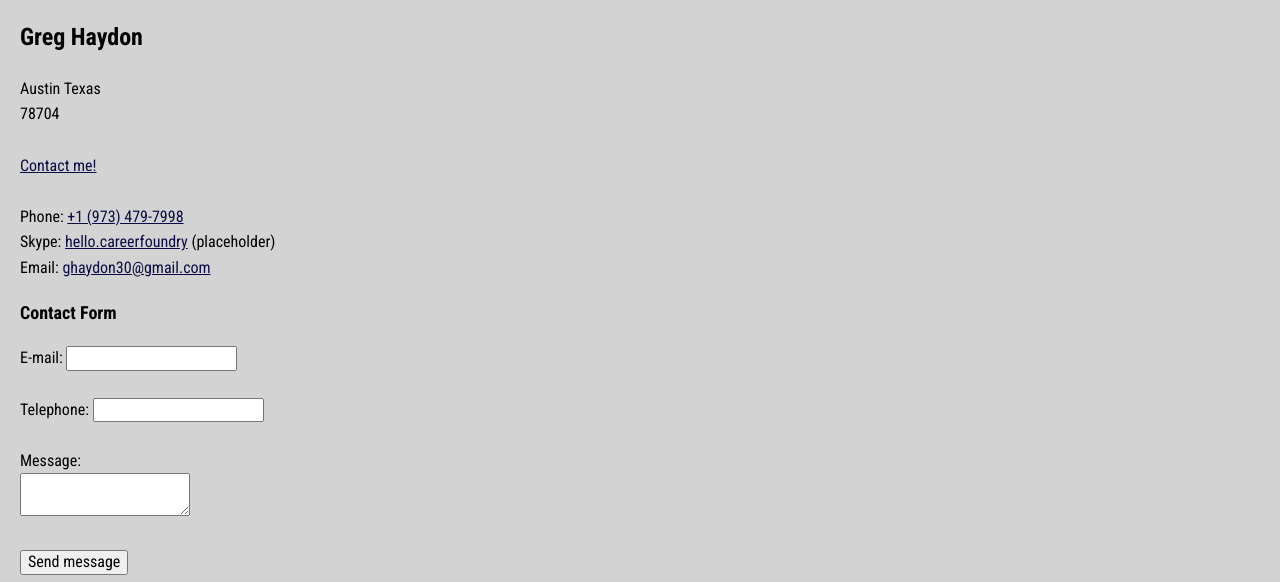
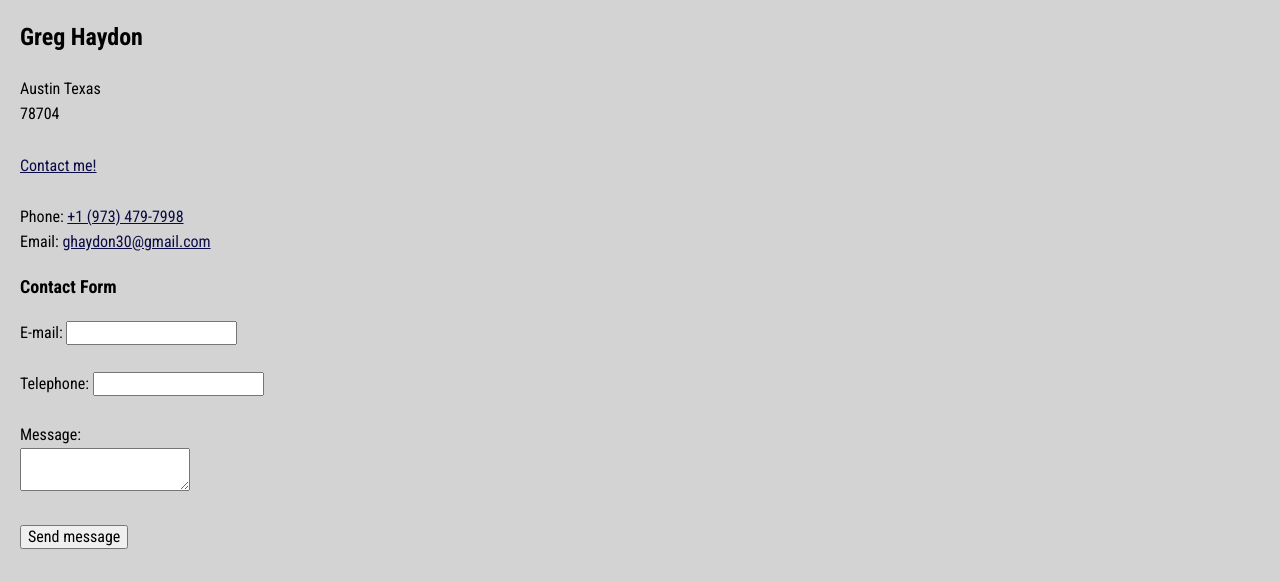
Before and after one commit to ghaydon30/portfolio-site, a plain HTML site: page contact.html in a window 1280 px wide. Shown: the part 100-682 px from the top of the page. Drawn offline with nearby package versions, Linux system fonts and the light colour scheme.

Commit message:
Removed placeholder Skype contact link

```diff
--- a/contact.html
+++ b/contact.html
@@ -74,7 +74,6 @@
         <a href="mailto:ghaydon30@gmail.com">Contact me!</a><br>
         <br>
         Phone: <a aria-label="contact phone number" href="tel:+1-973-479-7998">+1 (973) 479-7998</a><br>
-        Skype: <a href="skype:hello.careerfoundry"> hello.careerfoundry</a> (placeholder)<br>
         Email: <a href="mailto:ghaydon30@gmail.com">ghaydon30@gmail.com</a>
 
         <h3>Contact Form</h3>
```
